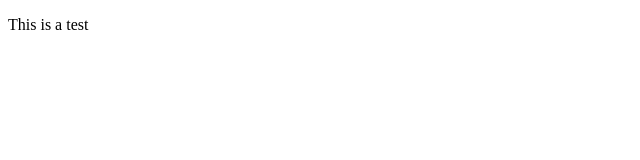
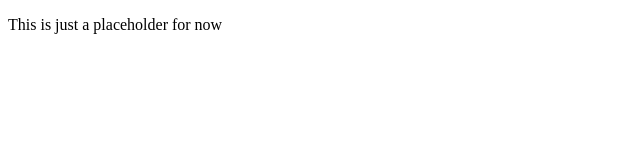
Before and after one commit to solidsloth/solidsloth.dev, a plain HTML site: page index.html in a window 1280 px wide. Shown: the whole page, without its empty margins (0-640 px from the left). Drawn offline with Linux system fonts and the light colour scheme.

Commit message:
Update index.html

```diff
--- a/index.html
+++ b/index.html
@@ -7,6 +7,6 @@
     <meta name='viewport' content='width=device-width, initial-scale=1'>
 </head>
 <body>
-    <p>This is a test</p>
+    <p>This is just a placeholder for now</p>
 </body>
 </html>
```
